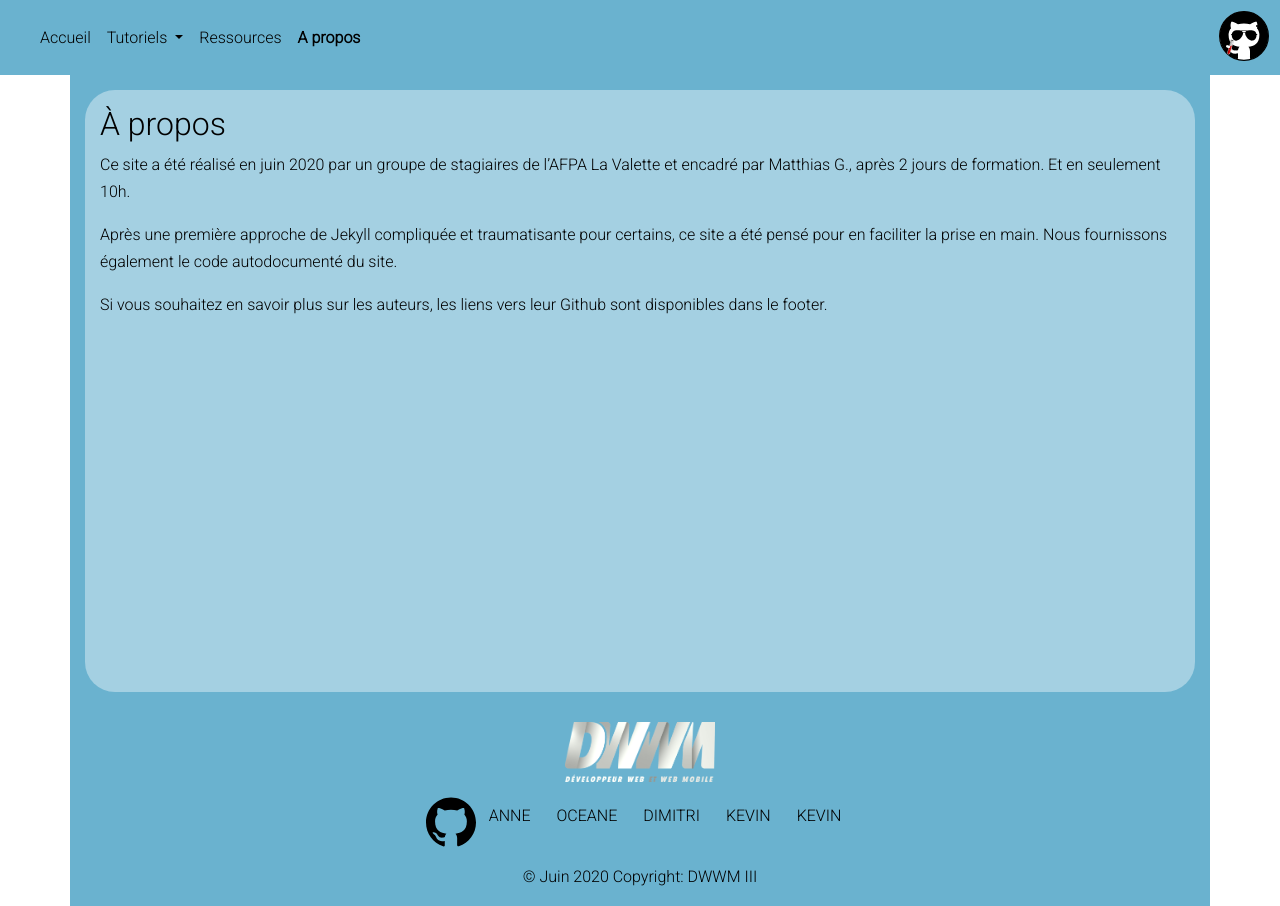
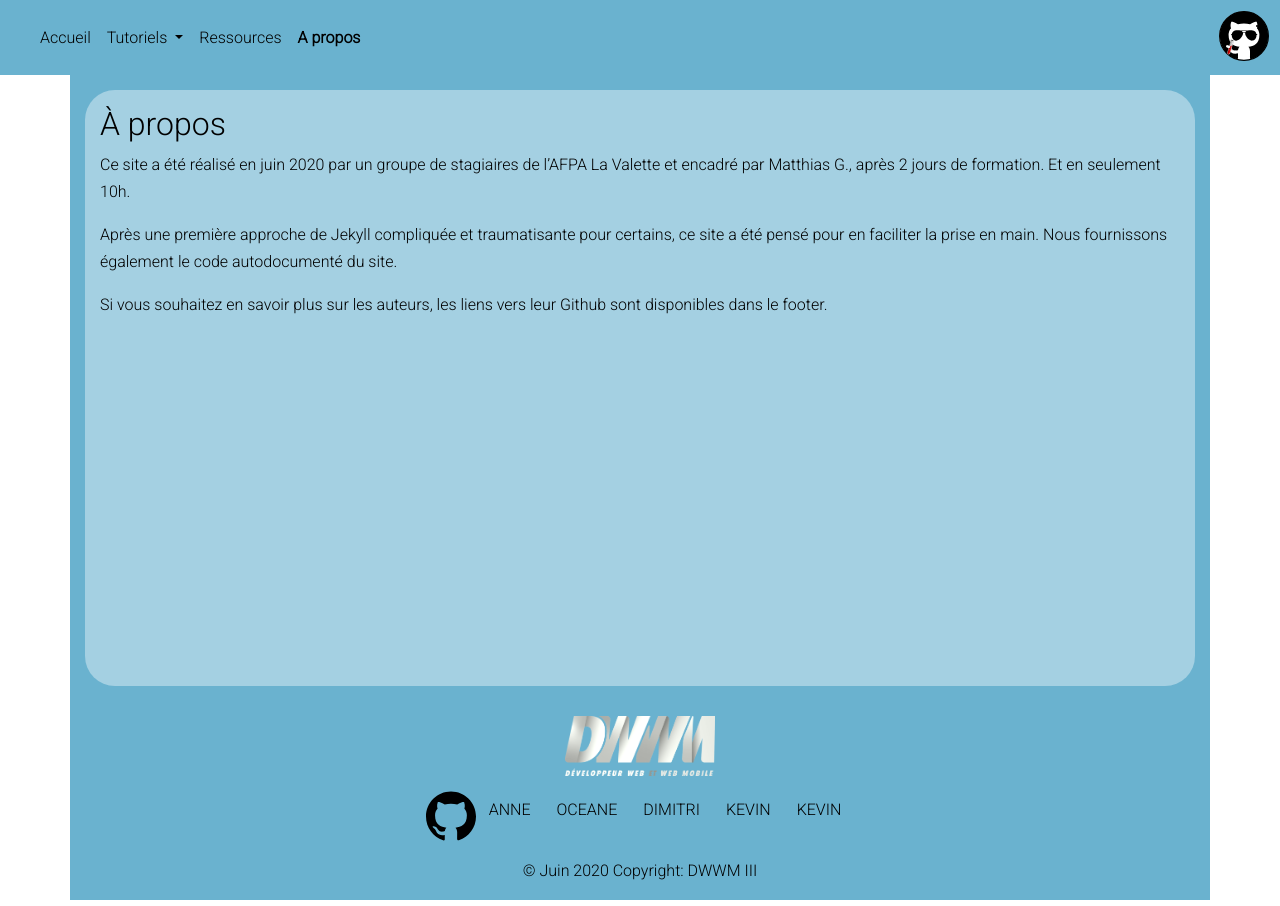
Before and after one commit to OceaneRFT/jekyll-starter, a Jekyll site: the page built from a_propos.md, in a window 1280 px wide. Built offline with Jekyll 4.4.1, drawn with Linux system fonts in a browser that asks for light colours; comment, search, counter and statistics services are not loaded.

Commit message:
merge contenu-tuto

```diff
--- a/_sass/main.scss
+++ b/_sass/main.scss
@@ -25,7 +25,7 @@ body {
     & .row-page {
         margin: 0;
         & .col-page {
-            min-height: calc(100vh - 87px - 211px);
+            min-height: calc(100vh - 90px - 214px);
             margin-top: 15px;
             margin-bottom: 15px;
             padding: 15px;
```
